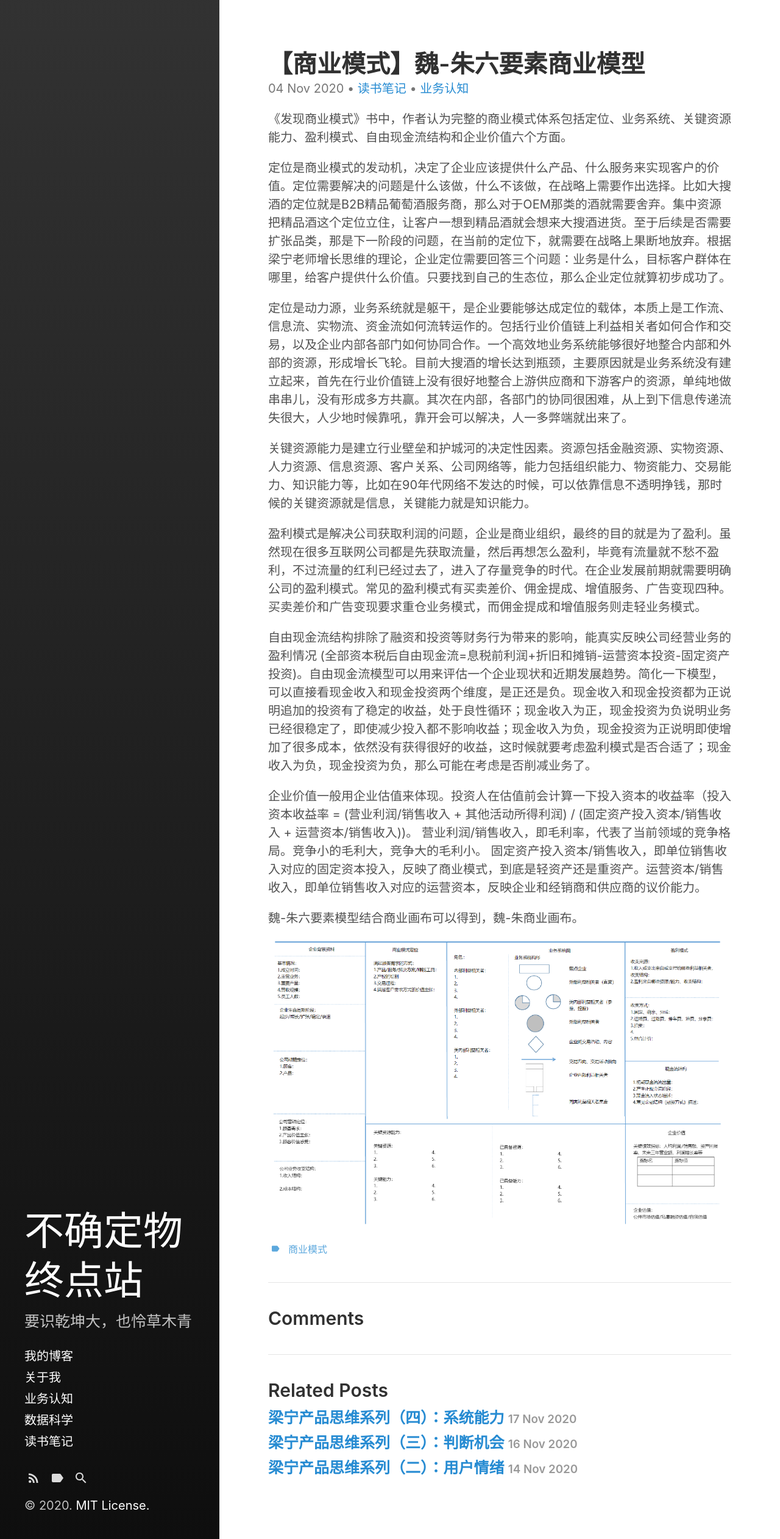
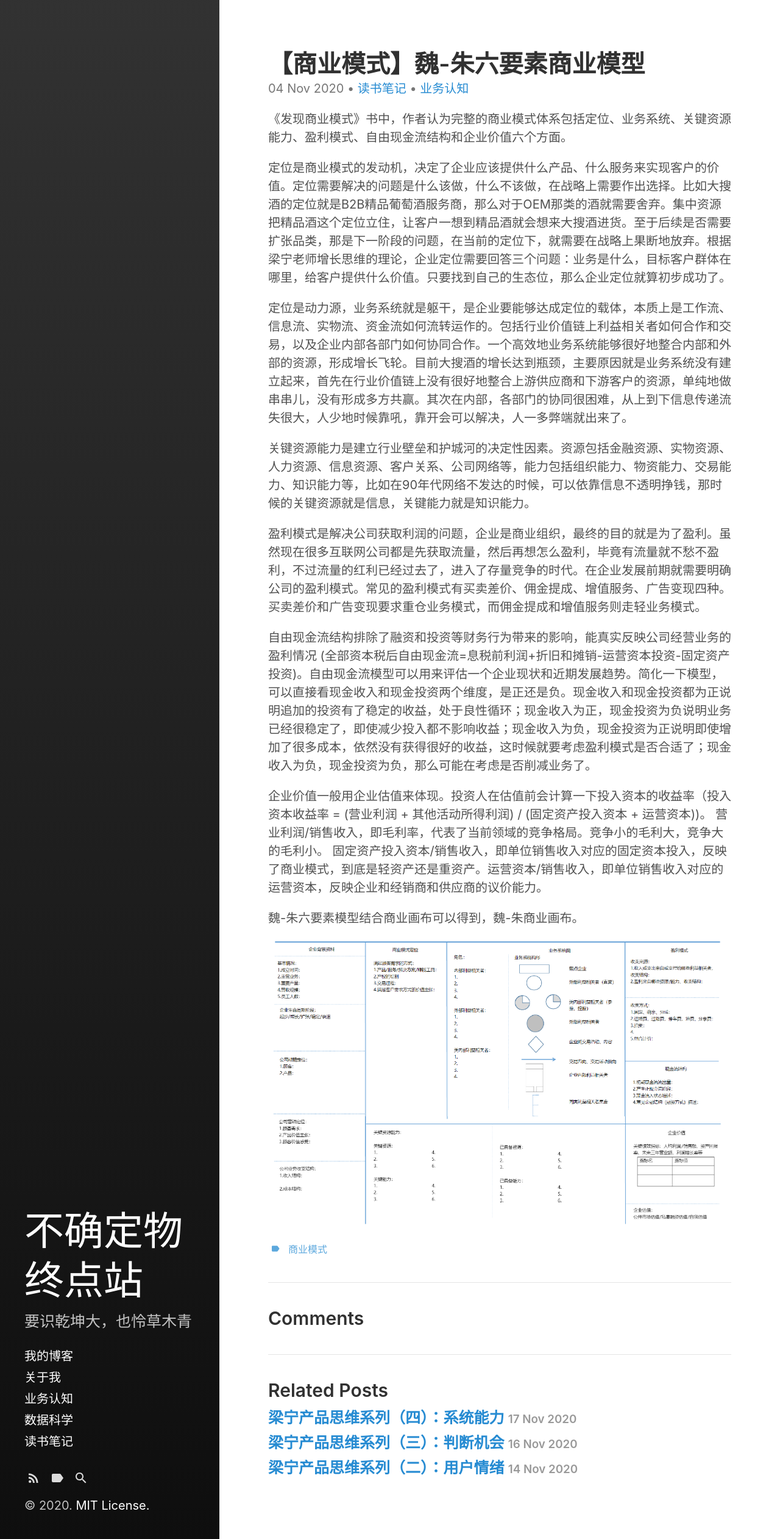
Before and after one commit to Bin0Lin/Bin0Lin.github.io, a Jekyll site: the page built from _posts/2020-11-04-【商业模式】魏-朱六要素商业模型.md, in a window 1280 px wide. Shown: the whole page at 61% size. Built offline with Jekyll 4.4.1, drawn with Linux system fonts in a browser that asks for light colours.

Commit message:
Update 2020-11-04-【商业模式】魏-朱六要素商业模型.md

```diff
--- a/_posts/2020-11-04-【商业模式】魏-朱六要素商业模型.md
+++ b/_posts/2020-11-04-【商业模式】魏-朱六要素商业模型.md
@@ -21,7 +21,7 @@ tags:
 
 自由现金流结构排除了融资和投资等财务行为带来的影响，能真实反映公司经营业务的盈利情况 (全部资本税后自由现金流=息税前利润+折旧和摊销-运营资本投资-固定资产投资)。自由现金流模型可以用来评估一个企业现状和近期发展趋势。简化一下模型，可以直接看现金收入和现金投资两个维度，是正还是负。现金收入和现金投资都为正说明追加的投资有了稳定的收益，处于良性循环；现金收入为正，现金投资为负说明业务已经很稳定了，即使减少投入都不影响收益；现金收入为负，现金投资为正说明即使增加了很多成本，依然没有获得很好的收益，这时候就要考虑盈利模式是否合适了；现金收入为负，现金投资为负，那么可能在考虑是否削减业务了。
 
-企业价值一般用企业估值来体现。投资人在估值前会计算一下投入资本的收益率（投入资本收益率 = (营业利润/销售收入 + 其他活动所得利润) / (固定资产投入资本/销售收入 + 运营资本/销售收入))。 营业利润/销售收入，即毛利率，代表了当前领域的竞争格局。竞争小的毛利大，竞争大的毛利小。 固定资产投入资本/销售收入，即单位销售收入对应的固定资本投入，反映了商业模式，到底是轻资产还是重资产。运营资本/销售收入，即单位销售收入对应的运营资本，反映企业和经销商和供应商的议价能力。
+企业价值一般用企业估值来体现。投资人在估值前会计算一下投入资本的收益率（投入资本收益率 = (营业利润 + 其他活动所得利润) / (固定资产投入资本 + 运营资本))。 营业利润/销售收入，即毛利率，代表了当前领域的竞争格局。竞争小的毛利大，竞争大的毛利小。 固定资产投入资本/销售收入，即单位销售收入对应的固定资本投入，反映了商业模式，到底是轻资产还是重资产。运营资本/销售收入，即单位销售收入对应的运营资本，反映企业和经销商和供应商的议价能力。
 
 魏-朱六要素模型结合商业画布可以得到，魏-朱商业画布。
 
```
